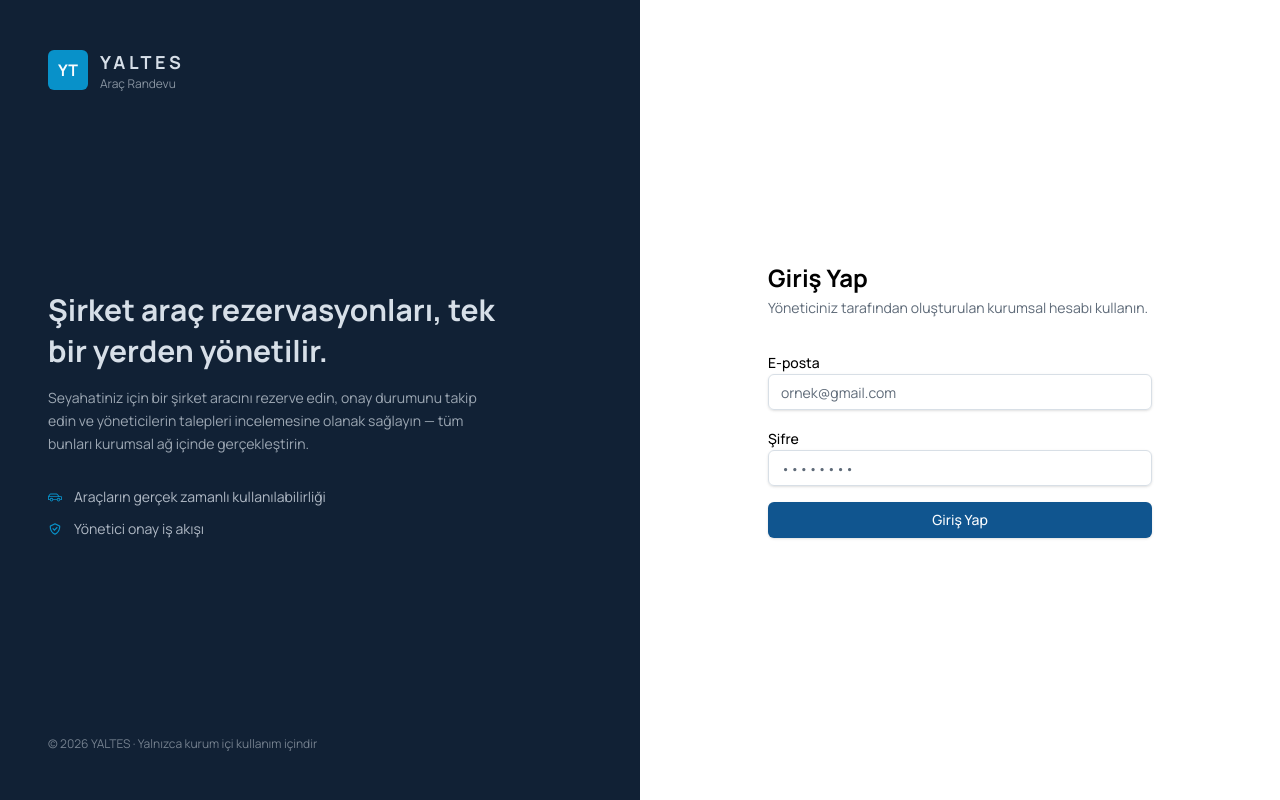
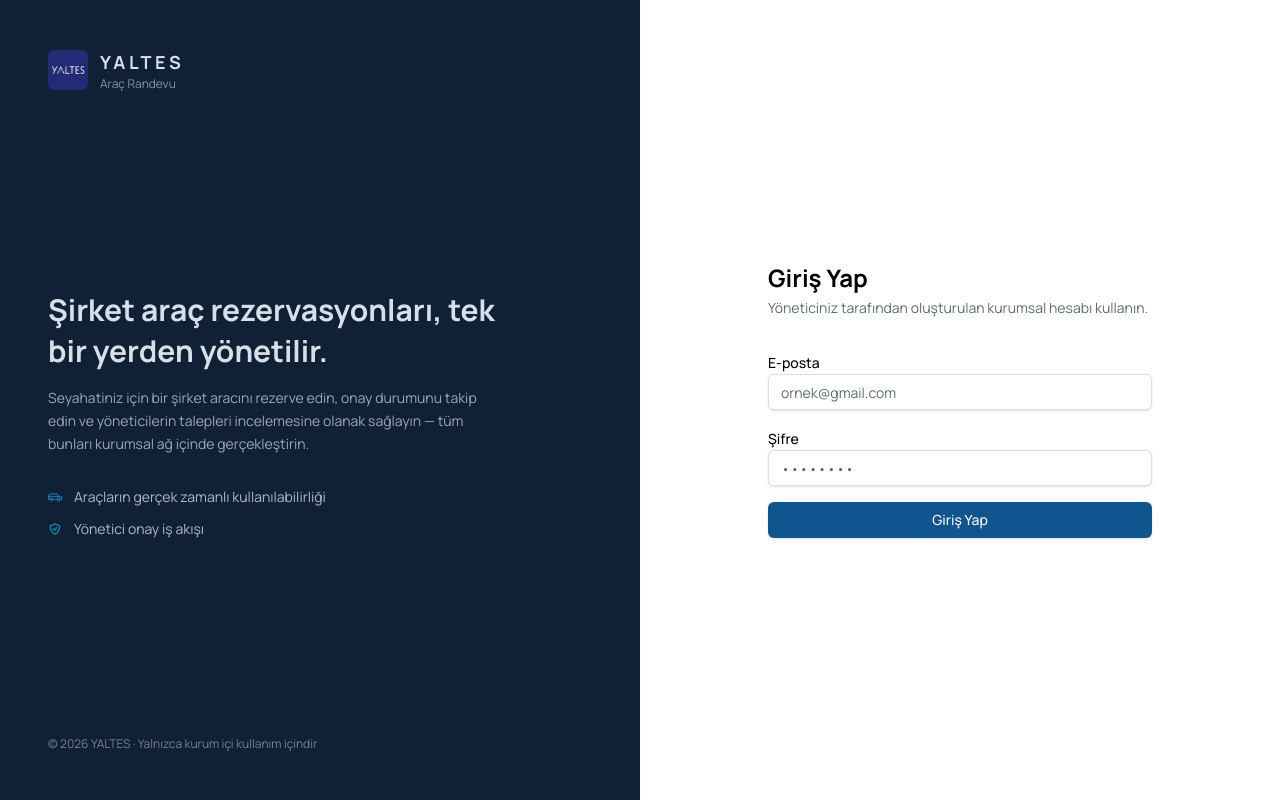
Before and after one commit to omercikan/voya, a Next.js app in the folder frontend/web/: page /login in a window 1280 px wide. Built offline with nearby package versions, Linux system fonts and the light colour scheme; no server answers.

Commit message:
feat(branding): replace placeholder initials with company logo
Swap the "YT" text avatar in the auth panel and sidebar header with
the actual YALTES logo image using next/image for optimized loading.

```diff
--- a/frontend/web/components/auth/AuthPanel.tsx
+++ b/frontend/web/components/auth/AuthPanel.tsx
@@ -1,13 +1,21 @@
 import { PiCarProfile } from "react-icons/pi";
 import { BiCheckShield } from "react-icons/bi";
+import Image from "next/image";
+import Logo from "@/assets/yaltes_logo.jpg";
 
 const AuthPanel = () => {
   return (
     <div className="hidden flex-col justify-between bg-sidebar p-12 lg:flex">
       <div className="flex items-center gap-3">
-        <div className="flex size-10 items-center justify-center rounded-md bg-sidebar-primary font-bold text-sidebar-primary-foreground">
-          YT
-        </div>
+        <Image
+          src={Logo}
+          alt="Yaltes"
+          width={40}
+          height={40}
+          priority={true}
+          quality={100}
+          className="rounded-md"
+        />
 
         <div>
           <strong className="font-display text-lg font-bold tracking-[0.2em] text-sidebar-foreground">
--- a/frontend/web/components/dashboard/sidebar/Sidebar.tsx
+++ b/frontend/web/components/dashboard/sidebar/Sidebar.tsx
@@ -7,14 +7,22 @@ import { FiUsers, FiUser } from "react-icons/fi";
 import Links from "./Links";
 import { UserRole } from "@/types/user";
 import LogoutButton from "@/components/auth/LogoutButton";
+import Image from "next/image";
+import Logo from "@/assets/yaltes_logo.jpg";
 
 const Sidebar = () => {
   return (
     <aside className="bg-sidebar sticky top-0 hidden h-screen w-64 shrink-0 md:block">
       <div className="flex items-center gap-3 border-b border-sidebar-border px-5 py-4">
-        <div className="flex size-9 items-center justify-center rounded-md bg-sidebar-primary text-sm font-bold text-sidebar-primary-foreground">
-          YT
-        </div>
+        <Image
+          src={Logo}
+          alt="Yaltes"
+          width={36}
+          height={36}
+          priority={true}
+          quality={100}
+          className="rounded-md"
+        />
 
         <div className="leading-tight">
           <strong className="font-display text-sm font-bold tracking-widest text-sidebar-foreground">
```
Also changed, not shown: frontend/web/assets/yaltes_logo.jpg (added).
